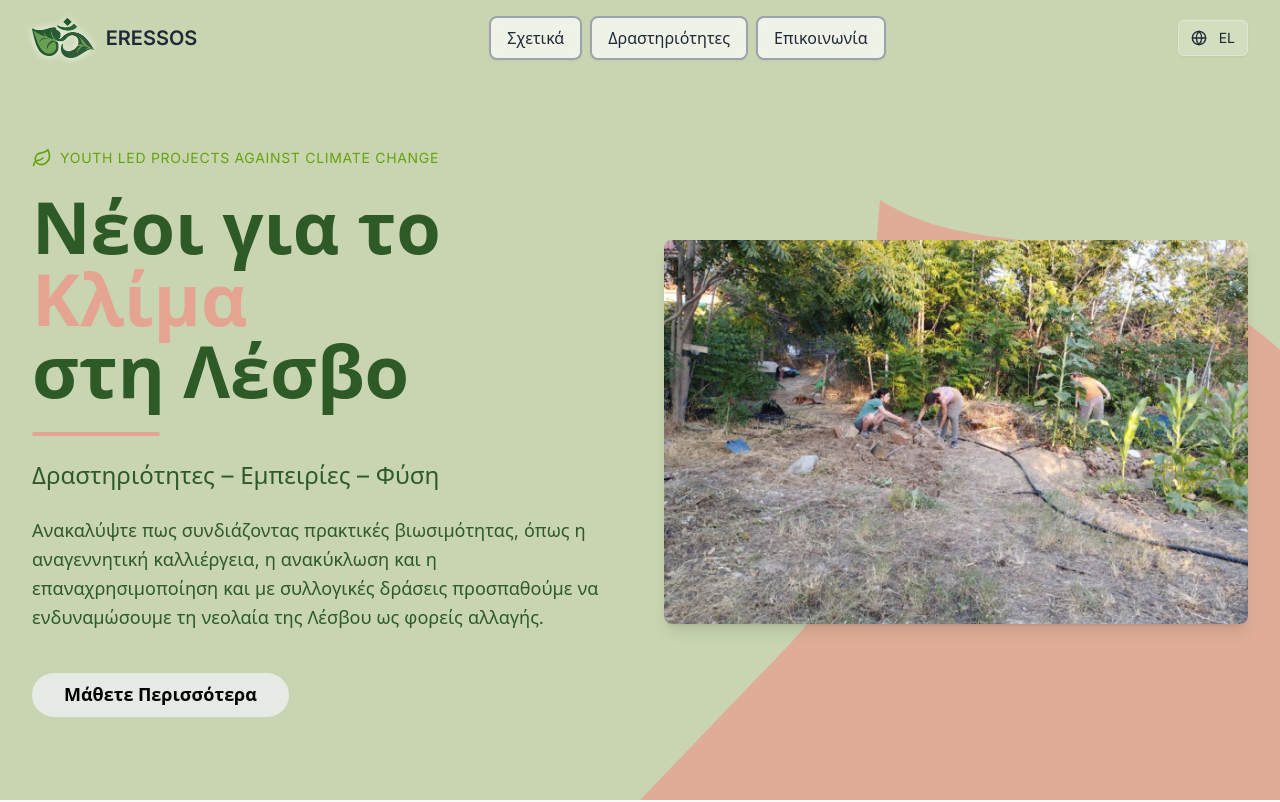
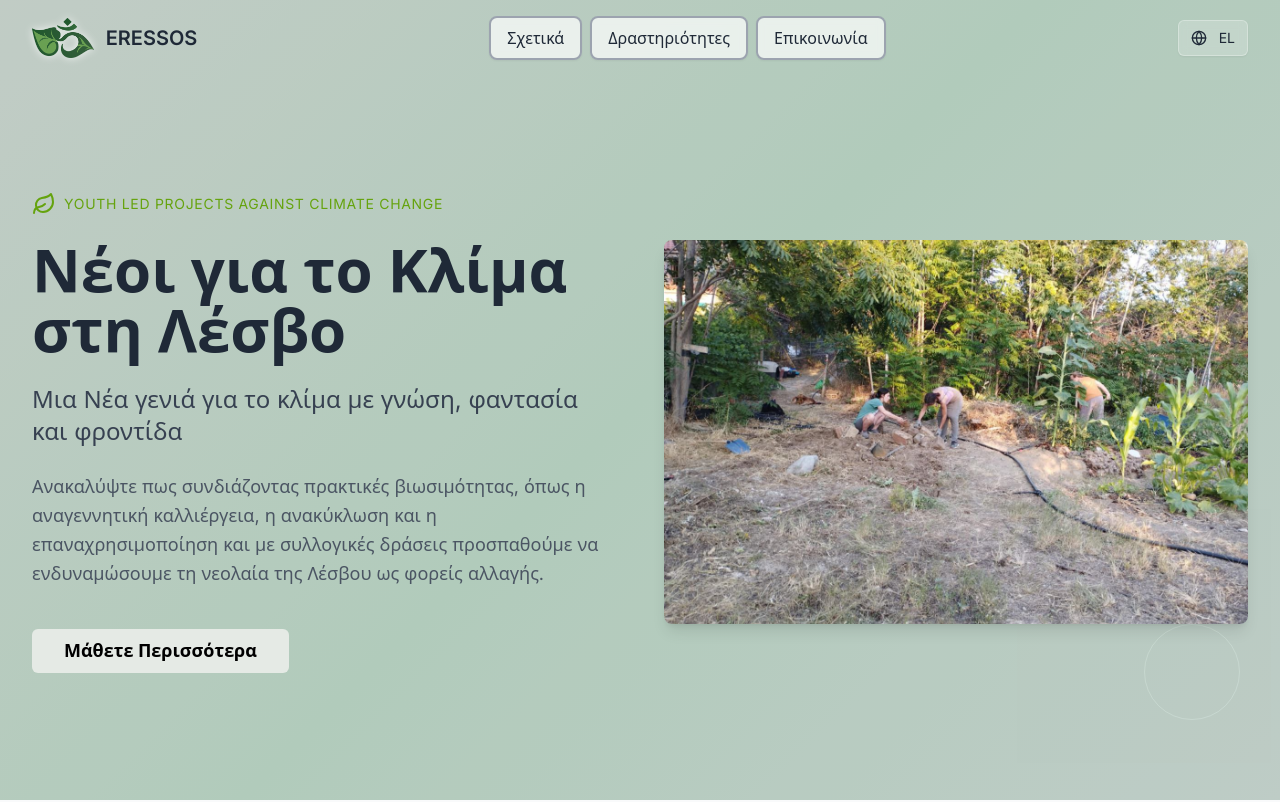
Before and after one commit to powerlovercoding/om-erresos-permaculture-web, a React (Vite) app: page / in a window 1280 px wide. Shown: the top 802 px of the page. Built offline with nearby package versions, Linux system fonts and the light colour scheme.

Commit message:
Reverted to commit 05935127b67c328232ef5d7eb0c5975856e09313

```diff
--- a/src/components/HeroSection.tsx
+++ b/src/components/HeroSection.tsx
@@ -6,8 +6,9 @@ import { useLanguage } from '@/contexts/LanguageContext';
 import { motion } from 'framer-motion';
 
 const HeroSection = () => {
-  const { t } = useLanguage();
-
+  const {
+    t
+  } = useLanguage();
   const scrollToAbout = () => {
     const element = document.querySelector('#about');
     if (element) {
@@ -16,90 +17,68 @@ const HeroSection = () => {
       });
     }
   };
-
-  return (
-    <section className="min-h-screen flex flex-col items-center justify-center pt-16 relative overflow-hidden" style={{ backgroundColor: '#C8D5B0' }}>
-      {/* Coral wave in bottom right corner */}
-      <div className="absolute bottom-0 right-0 w-1/2 h-3/4 pointer-events-none">
-        <svg
-          viewBox="0 0 400 600"
-          className="w-full h-full"
-          preserveAspectRatio="none"
-        >
-          <path
-            d="M150 0 C200 50, 250 30, 300 60 C350 90, 380 120, 400 150 L400 600 L0 600 C30 550, 60 500, 90 450 C120 400, 140 350, 150 300 C160 250, 155 200, 150 150 C145 100, 147 50, 150 0 Z"
-            fill="#E5A491"
-            opacity="0.8"
-          />
-        </svg>
+  return <section className="min-h-screen flex flex-col items-center justify-center pt-16 hero-gradient text-white relative overflow-hidden">
+      {/* Background decorative elements */}
+      <div className="absolute inset-0 opacity-20 bg-zinc-950">
+        <div className="absolute bottom-20 right-10 w-24 h-24 border border-gray-300/30 rounded-full"></div>
+        <div className="absolute top-1/3 right-1/4 w-16 h-16 border border-gray-300/30 rounded-full"></div>
       </div>
 
       <div className="container-custom section-padding relative z-10 flex-1 flex items-center">
         <div className="grid grid-cols-1 lg:grid-cols-2 gap-12 items-center w-full">
           {/* Content */}
-          <motion.div
-            initial={{ opacity: 0, x: -50 }}
-            animate={{ opacity: 1, x: 0 }}
-            transition={{ duration: 0.8 }}
-            className="space-y-6"
-          >
-            <div className="flex items-center space-x-2 text-nature-leaf">
-              <Leaf className="w-5 h-5" />
-              <span className="text-sm font-medium uppercase tracking-wider">
-                YOUTH LED PROJECTS AGAINST CLIMATE CHANGE
-              </span>
+          <motion.div initial={{
+          opacity: 0,
+          x: -50
+        }} animate={{
+          opacity: 1,
+          x: 0
+        }} transition={{
+          duration: 0.8
+        }} className="space-y-6">
+            <div className="flex items-center space-x-2 text-nature-leaf mt-8 md:mt-0">
+              <Leaf className="w-6 h-6" />
+              <span className="text-sm font-medium uppercase tracking-wider">Youth led projects against climate change</span>
             </div>
 
-            {/* Two-color title */}
-            <h1 className="text-5xl md:text-6xl lg:text-7xl font-bold leading-tight">
-              <span style={{ color: '#2D5A27' }}>Νέοι για το </span>
-              <span style={{ color: '#E5A491' }}>Κλίμα</span>
-              <br />
-              <span style={{ color: '#2D5A27' }}>στη Λέσβο</span>
+            <h1 className="text-4xl md:text-5xl lg:text-6xl font-heading font-bold leading-tight text-gray-800">
+              {t('hero.title')}
             </h1>
 
-            {/* Decorative underline */}
-            <div className="w-32 h-1 rounded-full" style={{ backgroundColor: '#E5A491' }}></div>
-
-            <h2 className="text-xl md:text-2xl font-medium" style={{ color: '#2D5A27' }}>
-              Δραστηριότητες – Εμπειρίες – Φύση
+            <h2 className="text-xl md:text-2xl text-gray-700 font-medium">
+              {t('hero.subtitle')}
             </h2>
 
-            <p className="text-lg leading-relaxed max-w-2xl" style={{ color: '#2D5A27' }}>
+            <p className="text-lg text-gray-600 leading-relaxed max-w-2xl">
               {t('hero.description')}
             </p>
 
             <div className="flex flex-col sm:flex-row gap-4 pt-4">
-              <Button
-                onClick={scrollToAbout}
-                size="lg"
-                className="text-black hover:bg-gray-200 px-8 py-3 text-lg font-semibold rounded-full"
-                style={{ backgroundColor: '#E5EAE5' }}
-              >
-                Μάθετε Περισσότερα
+              <Button onClick={scrollToAbout} size="lg" className="text-black hover:bg-gray-200 px-8 py-3 text-lg font-semibold" style={{
+              backgroundColor: '#E5EAE5'
+            }}>
+                {t('hero.cta')}
               </Button>
             </div>
           </motion.div>
 
           {/* Hero Image */}
-          <motion.div
-            initial={{ opacity: 0, x: 50 }}
-            animate={{ opacity: 1, x: 0 }}
-            transition={{ duration: 0.8, delay: 0.2 }}
-            className="relative"
-          >
+          <motion.div initial={{
+          opacity: 0,
+          x: 50
+        }} animate={{
+          opacity: 1,
+          x: 0
+        }} transition={{
+          duration: 0.8,
+          delay: 0.2
+        }} className="relative">
             <div className="w-full">
-              <img
-                alt="People relaxing on the beach"
-                className="w-full h-96 object-cover rounded-lg shadow-lg"
-                src="/lovable-uploads/fef4016d-1fa4-4b9a-8010-a5fe33ff50c6.jpg"
-              />
+              <img alt="People relaxing on the beach" className="w-full h-96 object-cover rounded-lg shadow-lg" src="/lovable-uploads/fef4016d-1fa4-4b9a-8010-a5fe33ff50c6.jpg" />
             </div>
           </motion.div>
         </div>
       </div>
-    </section>
-  );
+    </section>;
 };
-
 export default HeroSection;
```
